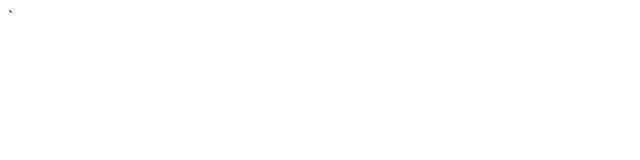
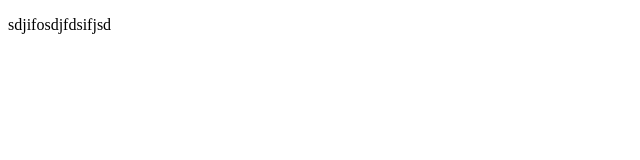
Before and after one commit to nurse1t08/project.py, a plain HTML site: page index.html in a window 1280 px wide. Shown: the whole page, without its empty margins (0-640 px from the left). Drawn offline with Linux system fonts and the light colour scheme.

Commit message:
второй коммит

```diff
--- a/index.html
+++ b/index.html
@@ -6,6 +6,8 @@
     <title>Document</title>
 </head>
 <body>
-    `
+    <div>
+        <p>sdjifosdjfdsifjsd</p>
+    </div>
 </body>
 </html>
```
